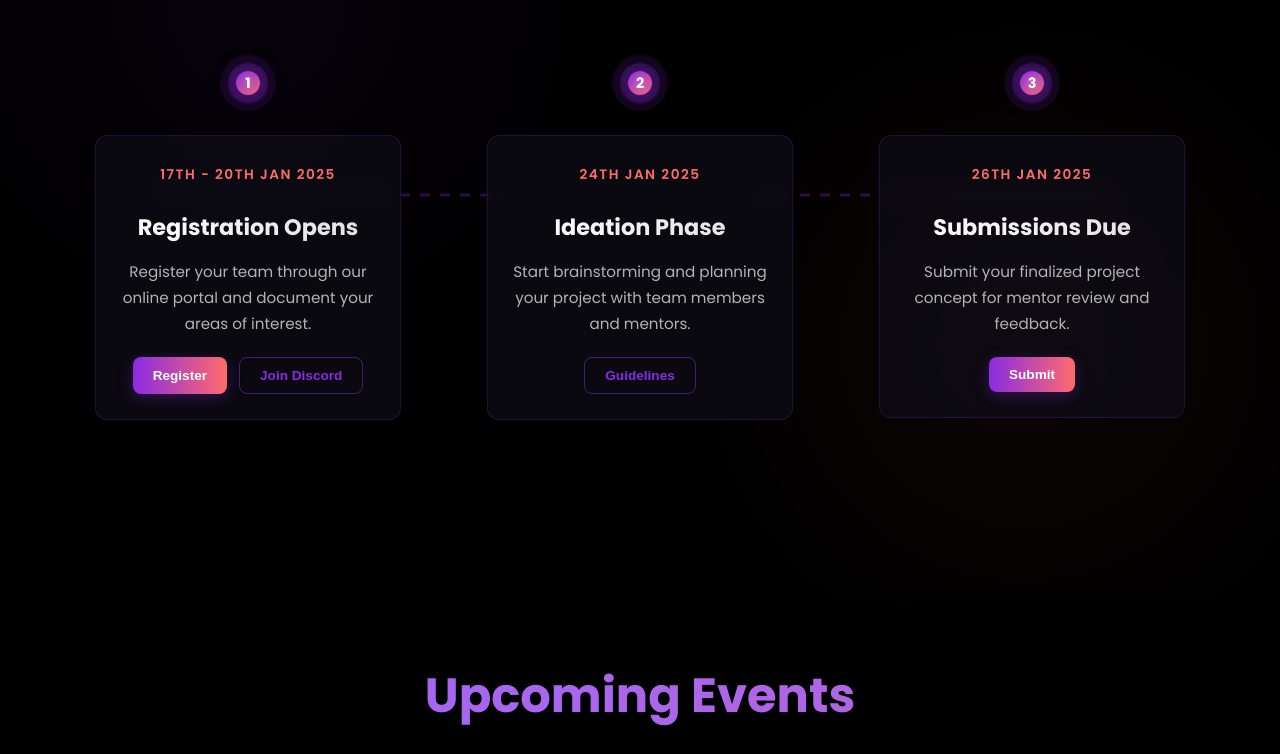
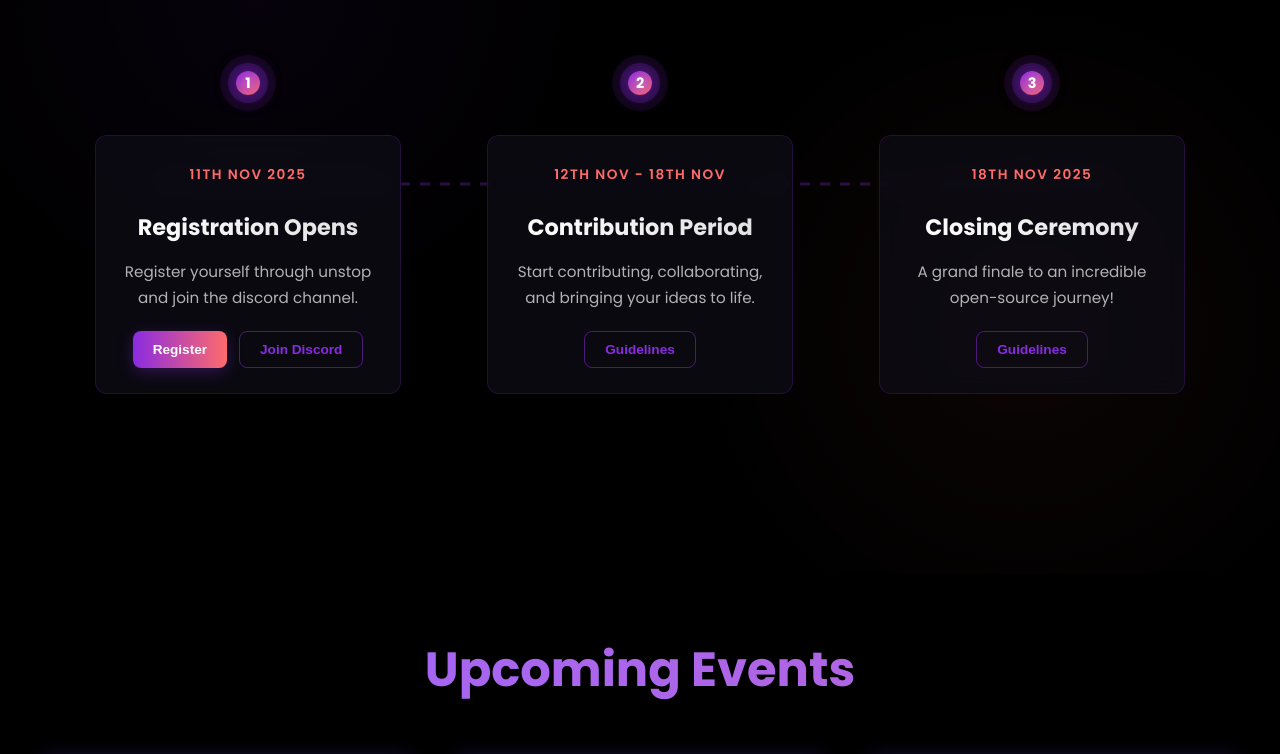
Before and after one commit to ssyy21/Open-Source-Week-2025, a React (Create React App) app: page / in a window 1280 px wide. Shown: the part 3126-3880 px from the top of the page. Built offline with nearby package versions, Linux system fonts and the light colour scheme; grey boxes are pictures that could not be loaded.

Commit message:
Feature: added redirection links in View More buttons and improved Timeline with Discord link integration

```diff
--- a/src/components/Timeline.jsx
+++ b/src/components/Timeline.jsx
@@ -5,30 +5,30 @@ import '../styles/Timeline.css';
 const timelineData = [
     {
         id: 1,
-        date: '17th - 20th Jan 2025',
+        date: '11th Nov 2025',
         title: 'Registration Opens',
-        details: 'Register your team through our online portal and document your areas of interest.',
+        details: 'Register yourself through unstop and join the discord channel.',
         actions: [
             { label: 'Register', type: 'primary' },
-            { label: 'Join Discord', type: 'secondary' }
+            { label: 'Join Discord', type: 'secondary' , link: 'https://discord.gg/XSHzpr29gD'}
         ]
     },
     {
         id: 2,
-        date: '24th Jan 2025',
-        title: 'Ideation Phase',
-        details: 'Start brainstorming and planning your project with team members and mentors.',
+        date: '12th Nov - 18th Nov ',
+        title: 'Contribution Period',
+        details: 'Start contributing, collaborating, and bringing your ideas to life.',
         actions: [
-            { label: 'Guidelines', type: 'secondary' }
+            { label: 'Guidelines', type: 'secondary' , link: 'https://github.com/IEEE-IGDTUW/IEEE-Open-Source-Week-2025/blob/main/README.md' }
         ]
     },
     {
         id: 3,
-        date: '26th Jan 2025',
-        title: 'Submissions Due',
-        details: 'Submit your finalized project concept for mentor review and feedback.',
+        date: '18th Nov 2025',
+        title: 'Closing Ceremony',
+        details: 'A grand finale to an incredible open-source journey!',
         actions: [
-            { label: 'Submit', type: 'primary' }
+            { label: 'Guidelines', type: 'secondary',link: 'https://discord.gg/XSHzpr29gD '}
         ]
     }
 ];
@@ -69,6 +69,32 @@ const Timeline = () => {
                                 {item.actions && item.actions.length > 0 && (
                                     <div className="timeline-actions">
                                         {item.actions.map((action, i) => (
+                                            // ✅ Wrap the button in <a> only if a link exists
+                                            action.link ? (
+                                                <a
+                                                    key={i}
+                                                    href={action.link}
+                                                    target="_blank"
+                                                    rel="noopener noreferrer"
+                                                    style={{ textDecoration: 'none' }}
+                                                >
+                                                    <motion.button
+                                                        className={`timeline-btn ${action.type}`}
+                                                        whileHover={{
+                                                            y: -3,
+                                                            scale: 1.03,
+                                                            transition: { duration: 0.2 }
+                                                        }}
+                                                        whileTap={{
+                                                            scale: 0.98,
+                                                            transition: { duration: 0.1 }
+                                                        }}
+                                                    >
+                                                        {action.label}
+                                                    </motion.button>
+                                                </a>
+                                            ) : (
+                                                // ✅ If no link, just render the button normally
                                                 <motion.button
                                                     key={i}
                                                     className={`timeline-btn ${action.type}`}
@@ -84,7 +110,9 @@ const Timeline = () => {
                                                 >
                                                     {action.label}
                                                 </motion.button>
+                                            )
                                         ))}
+
                                     </div>
                                 )}
                             </motion.div>
```
Lines whose indentation alone changed are shown as unchanged.
